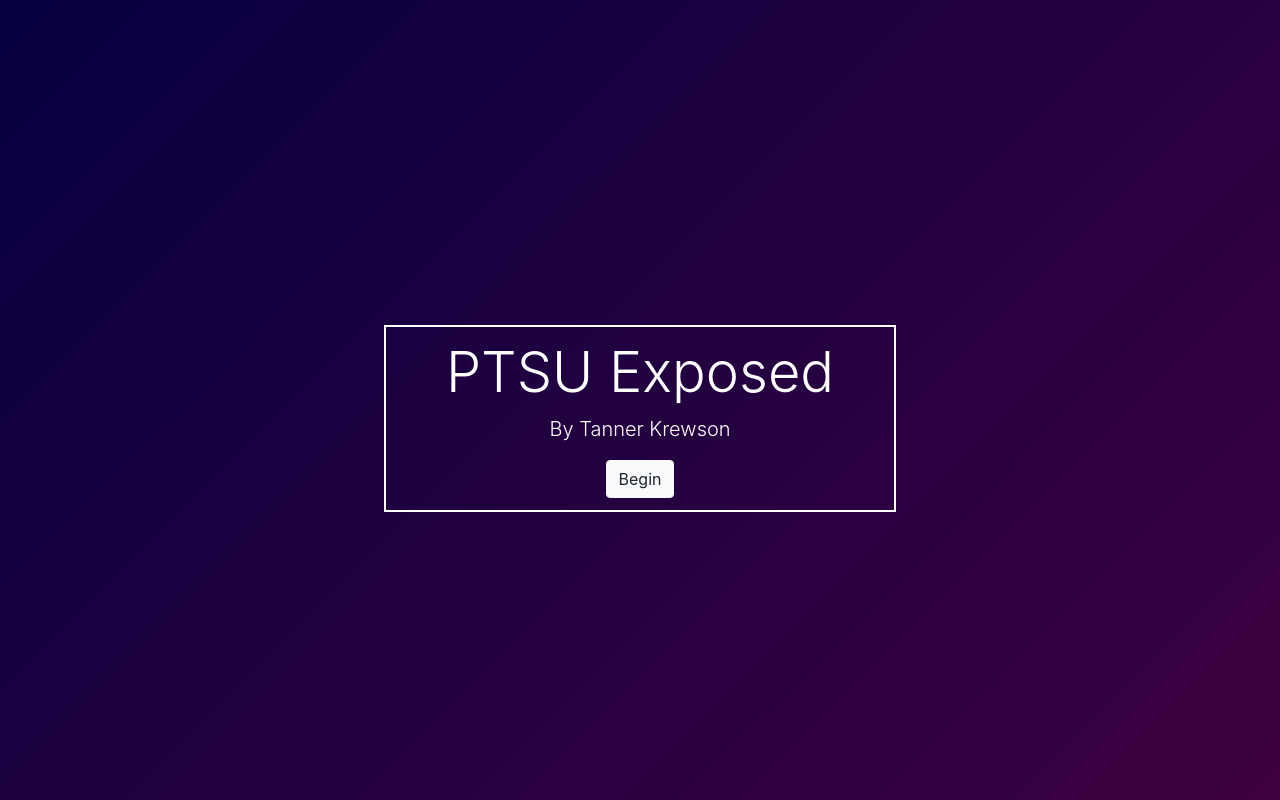
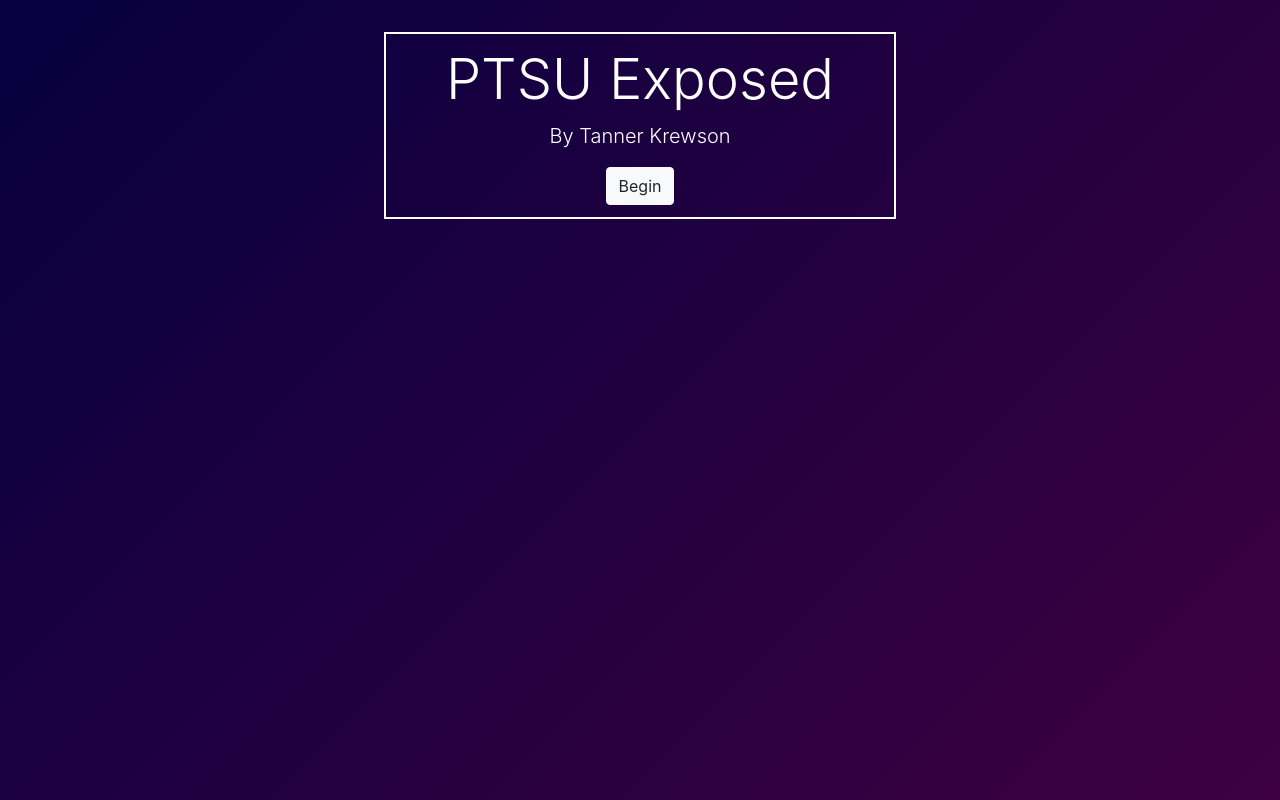
Before and after one commit to amajai/ptsu, an Angular app: page / in a window 1280 px wide. Built offline with nearby package versions, Linux system fonts and the light colour scheme.

Commit message:
Better box positioning

```diff
--- a/src/app/app.component.css
+++ b/src/app/app.component.css
@@ -2,11 +2,9 @@
 	width: 512px;
 	border: 2px solid white;
 	padding: 12px;
-	margin-top: auto;
 }
 .container {
 	display: flex;
 	justify-content: center;
 	align-items: center;
-	height: 60vh;
 }
```
